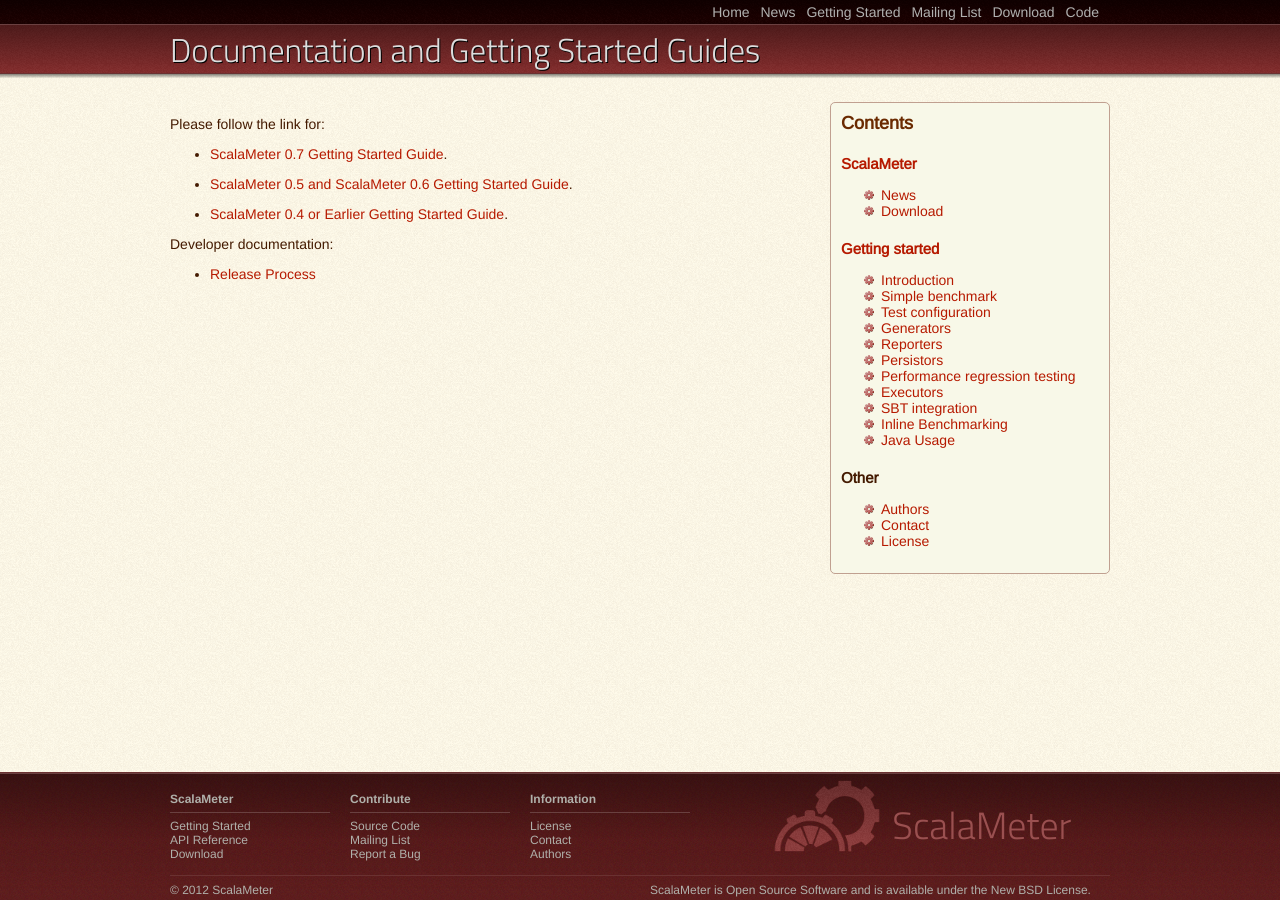
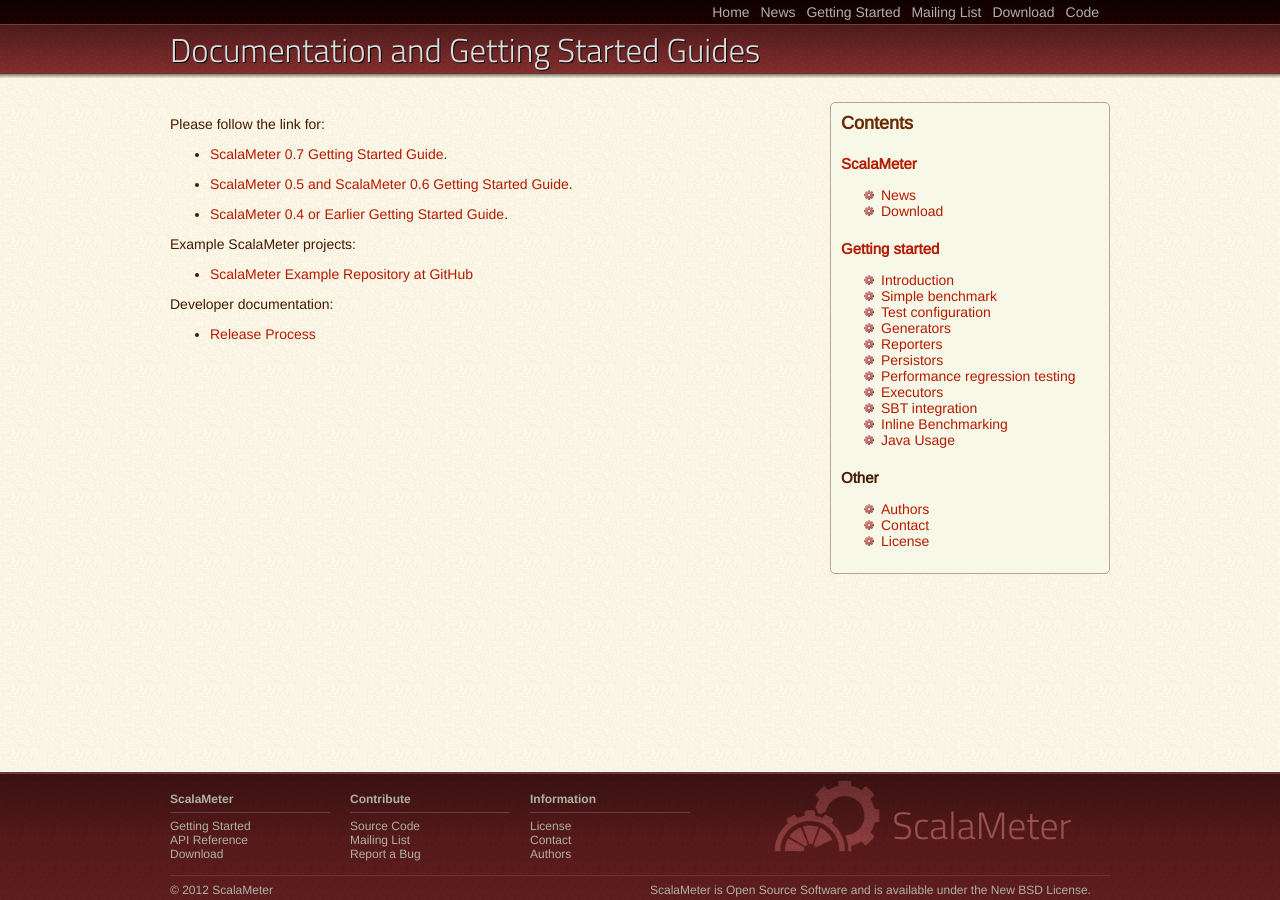
Before and after one commit to scalameter/scalameter.github.com, a Jekyll site: the page built from home/gettingstarted/index.md, in a window 1280 px wide. Built offline with Jekyll 4.4.1, drawn with Linux system fonts in a browser that asks for light colours.

Commit message:
Update index.md

```diff
--- a/home/gettingstarted/index.md
+++ b/home/gettingstarted/index.md
@@ -16,6 +16,10 @@ Please follow the link for:
 
 - [ScalaMeter 0.4 or Earlier Getting Started Guide](/home/gettingstarted/0.4/).
 
+Example ScalaMeter projects:
+
+- [ScalaMeter Example Repository at GitHub](https://github.com/scalameter/scalameter-examples)
+
 Developer documentation:
 
 - [Release Process](/home/releasing/)
```
